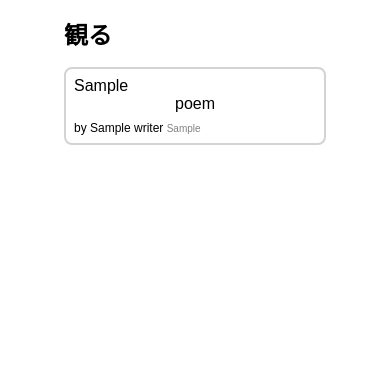
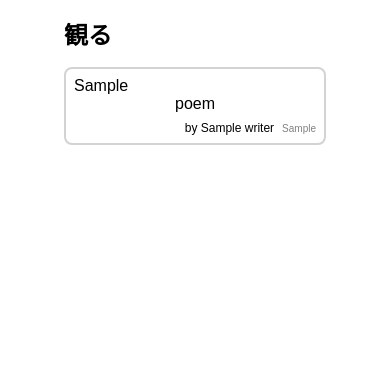
Before and after one commit to haruyuki-16278/shichigo, a FastAPI app: template templates/appreciation.jinja.html in a window 390 px wide. Shown: the part 39-420 px from the top of the page. Run offline with FastAPI, Linux system fonts and the light colour scheme; the template is opened without the code that fills it: most values are stand-ins (such as "Sample title", 1, 10 or a date in 2020); some web fonts are replaced.

Commit message:
👍 スタイルを微調整

```diff
--- a/templates/static/style.css
+++ b/templates/static/style.css
@@ -139,6 +139,12 @@ main {
             }
           }
         }
+        :is(p).info {
+          display: flex;
+          gap: 8px;
+          justify-content: right;
+          align-items: baseline;
+        }
       }
     }
   }
```
